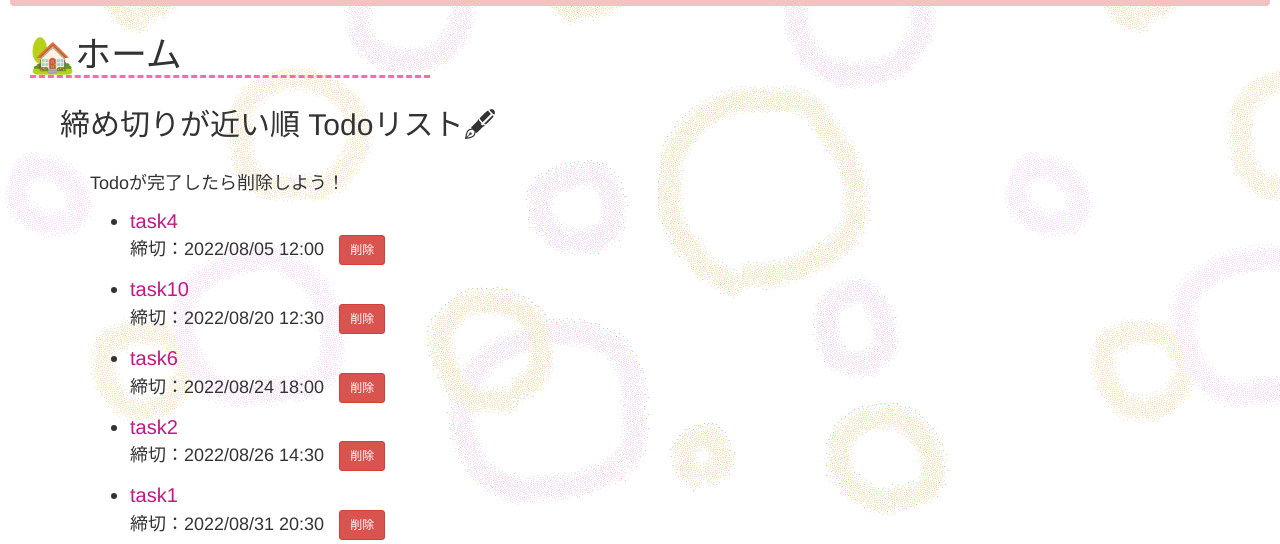
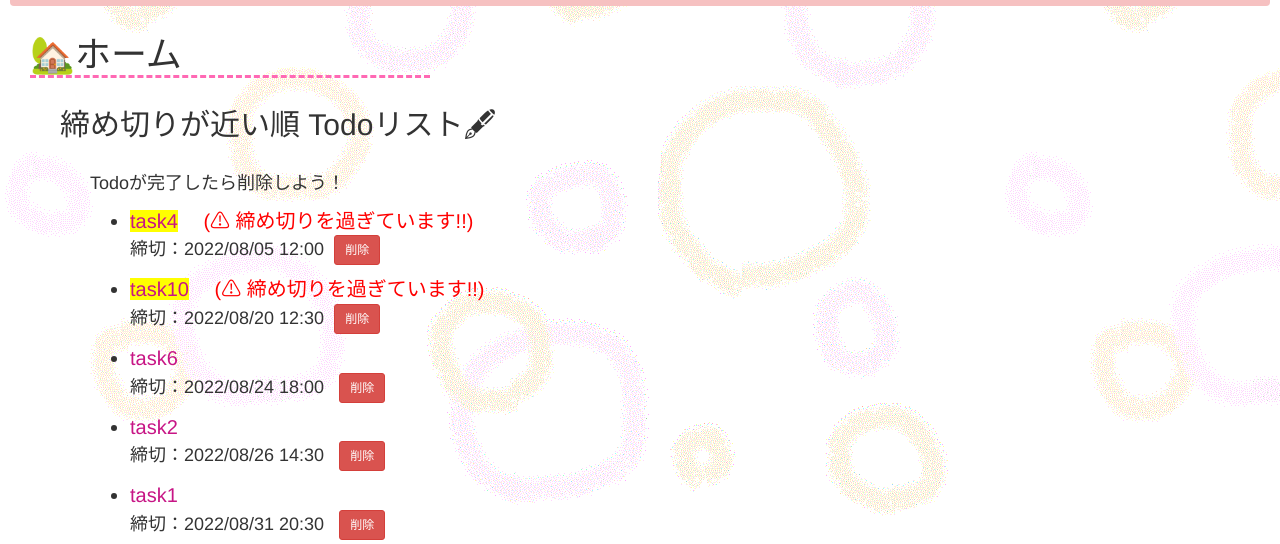
Before and after one commit to chikuwa1/Todo, a Django app: page /todos/ in a window 1280 px wide. Shown: the part 130-674 px from the top of the page. Run offline with Django 4.2, Linux system fonts and the light colour scheme; data comes from the database, SQL or seed files in the repository; both versions use the stored data as it was after the commit; some libraries are stand-ins or nearby versions.

Commit message:
added over_todo_list in index.html

```diff
--- a/mysite/todos/static/todos/style.css
+++ b/mysite/todos/static/todos/style.css
@@ -43,10 +43,16 @@ a:visited {
 }
 
 .nearest,
-.priolity {
+.priolity,
+.over {
     font-size: 20px;
     width: 70%;
 }
+
+.over_todo_name {
+    background-color: yellow;
+}
+
 
 .attention {
     font-size: xx-large;
@@ -92,9 +98,6 @@ th {
     /* 横幅 */
     max-width: 800px;
     /* 横幅の最大値 */
-    /* color: #6091d3; */
-    /*文字色*/
-    /* background: #FFF; */
     border: solid 3px hotpink;
     /*線*/
     border-radius: 10px;
--- a/mysite/todos/templates/todos/index.html
+++ b/mysite/todos/templates/todos/index.html
@@ -31,6 +31,43 @@
             <div class="margin_base">
                 <p class="sentence">Todoが完了したら削除しよう！</p>
                 {% if nearest_todo_list %}
+                {% if over_todo_list %}
+                <ul>
+
+                    {% for todo in over_todo_list %}
+                    <li class="over"><a href="{% url 'todos:detail' todo.id %}" data-toggle="tooltip"
+                            data-placement="bottom" title="Todoの内容・詳細へ" style="display: inline-block;">
+                            <span class="over_todo_name"> {{ todo.name }}</span>
+                        </a>&emsp;
+                        <font color="red">(⚠ 締め切りを過ぎています!!)</font>
+                    </li>
+                    <form action="{% url 'todos:delete_alert' todo.id %}" method="post">
+                        {% csrf_token %}
+                        <p class="sentence">
+                            締切：{{ todo.deadline | date:'Y/m/d H:i' }}&nbsp;
+                            <input type="submit" class="btn btn-danger btn-sm" value="削除" data-placement="bottom"
+                                title="Todoを削除する">
+                        </p>
+                    </form>
+                    <p></p>
+                    {% endfor %}
+
+                    {% for todo in nearest_todo_list %}
+                    <li class="nearest"><a href="{% url 'todos:detail' todo.id %}" data-toggle="tooltip"
+                            data-placement="bottom" title="Todoの内容・詳細へ" style="display: inline-block;">
+                            {{ todo.name }}
+                        </a></li>
+                    <form action="{% url 'todos:delete_alert' todo.id %}" method="post">
+                        {% csrf_token %}
+                        <p class="sentence">締切：{{ todo.deadline | date:'Y/m/d H:i' }} &nbsp;
+                            <input type="submit" class="btn btn-danger btn-sm" value="削除" data-placement="bottom"
+                                title="Todoを削除する">
+                        </p>
+                    </form>
+                    <p></p>
+                    {% endfor %}
+                </ul>
+                {% else %}
                 <ul>
                     {% for todo in nearest_todo_list %}
                     <li class="nearest"><a href="{% url 'todos:detail' todo.id %}" data-toggle="tooltip"
@@ -47,6 +84,7 @@
                     <p></p>
                     {% endfor %}
                 </ul>
+                {% endif %}
                 {% else %}
                 <p class="attention"> 作成されたTodoがありません。<br>新しいTodoを作成しましょう！ </p>
                 {% endif %}
--- a/mysite/todos/urls.py
+++ b/mysite/todos/urls.py
@@ -11,7 +11,8 @@ urlpatterns = [
     path('create_completion/', views.createConf, name='create_completion'),
     path('<int:todo_id>/delete_alert/', views.deleteAlert, name='delete_alert'),
     path('<int:todo_id>/delete/', views.delete, name='delete_completion'),
-    path('', views.IndexView.as_view(), name='index'),
+    # path('', views.IndexView.as_view(), name='index'),
+    path('', views.index, name='index'),
     path('<int:pk>/detail/', views.DetailView.as_view(), name='detail'),
     path('priolity_list/', views.priolityList, name='priolity'),
 ]
--- a/mysite/todos/views.py
+++ b/mysite/todos/views.py
@@ -12,20 +12,23 @@ import datetime
 flag = False
 
 # 締め切り順にTodoリストを表示する機能
-# def index(request):
-#     nearest_todo_list = Todo.objects.order_by('deadline')[:5]
-#     template = loader.get_template('todos/index.html')
-#     context = {
-#         'nearest_todo_list': nearest_todo_list
-#     }
-#     return HttpResponse(template.render(context, request))
+def index(request):
+    today = datetime.datetime.now()
+    over_todo_list = Todo.objects.filter(deadline__lte = today).order_by('deadline')
+    nearest_todo_list = Todo.objects.filter(deadline__gt = today).order_by('deadline')
+    template = loader.get_template('todos/index.html')
+    context = {
+        'nearest_todo_list': nearest_todo_list,
+        'over_todo_list': over_todo_list,
+    }
+    return HttpResponse(template.render(context, request))
 
-class IndexView(generic.ListView):
-    template_name = 'todos/index.html'
-    context_object_name = 'nearest_todo_list'
+# class IndexView(generic.ListView):
+#     template_name = 'todos/index.html'
+#     context_object_name = 'nearest_todo_list'
 
-    def get_queryset(self):
-        return Todo.objects.order_by('deadline')
+#     def get_queryset(self):
+#         return Todo.objects.order_by('deadline')
 
 def priolityList(request):
     priolity5_todo_list = Todo.objects.filter(priolity=5).order_by('deadline')
```
Also changed, not shown: mysite/db.sqlite3.
